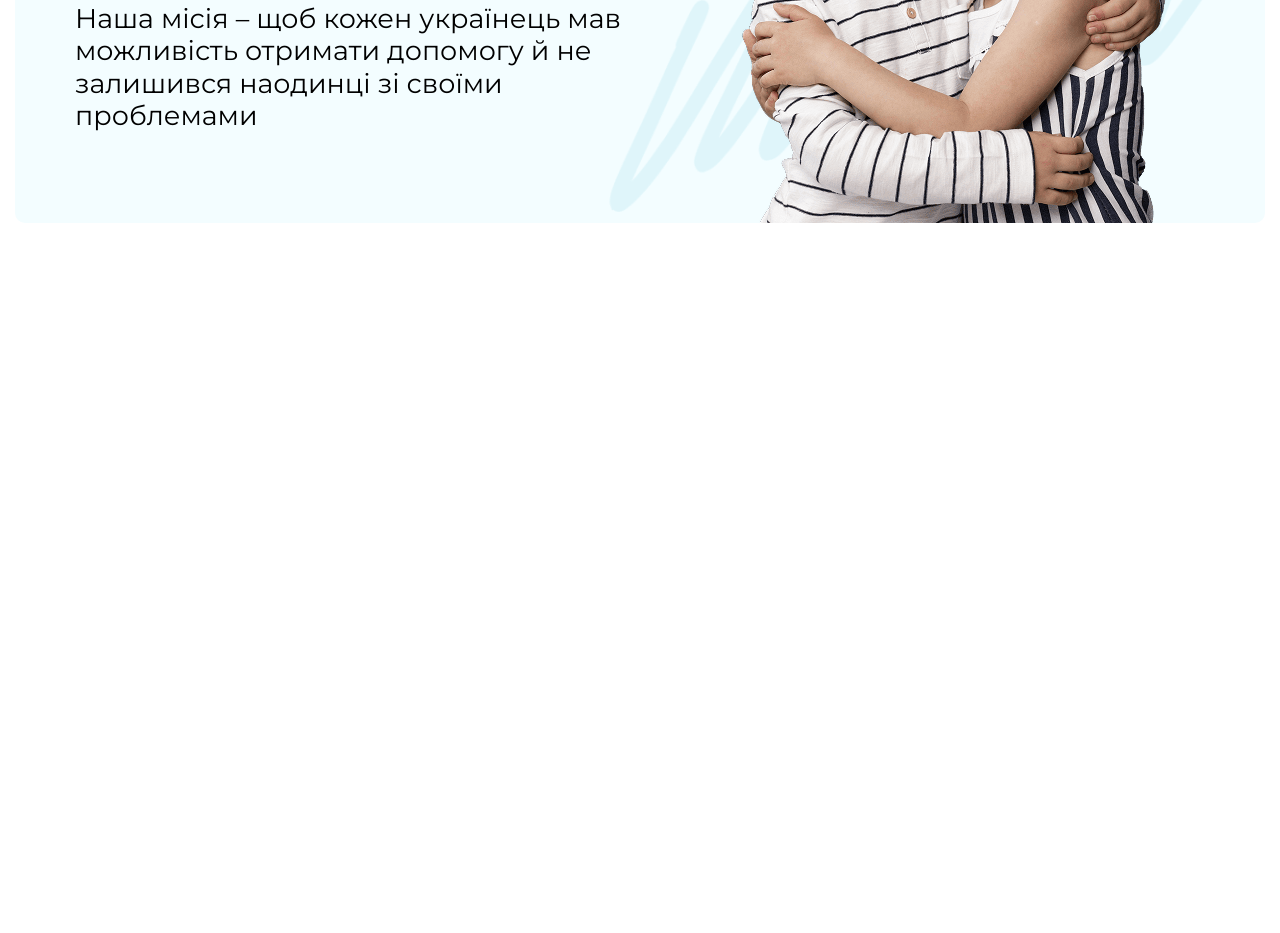
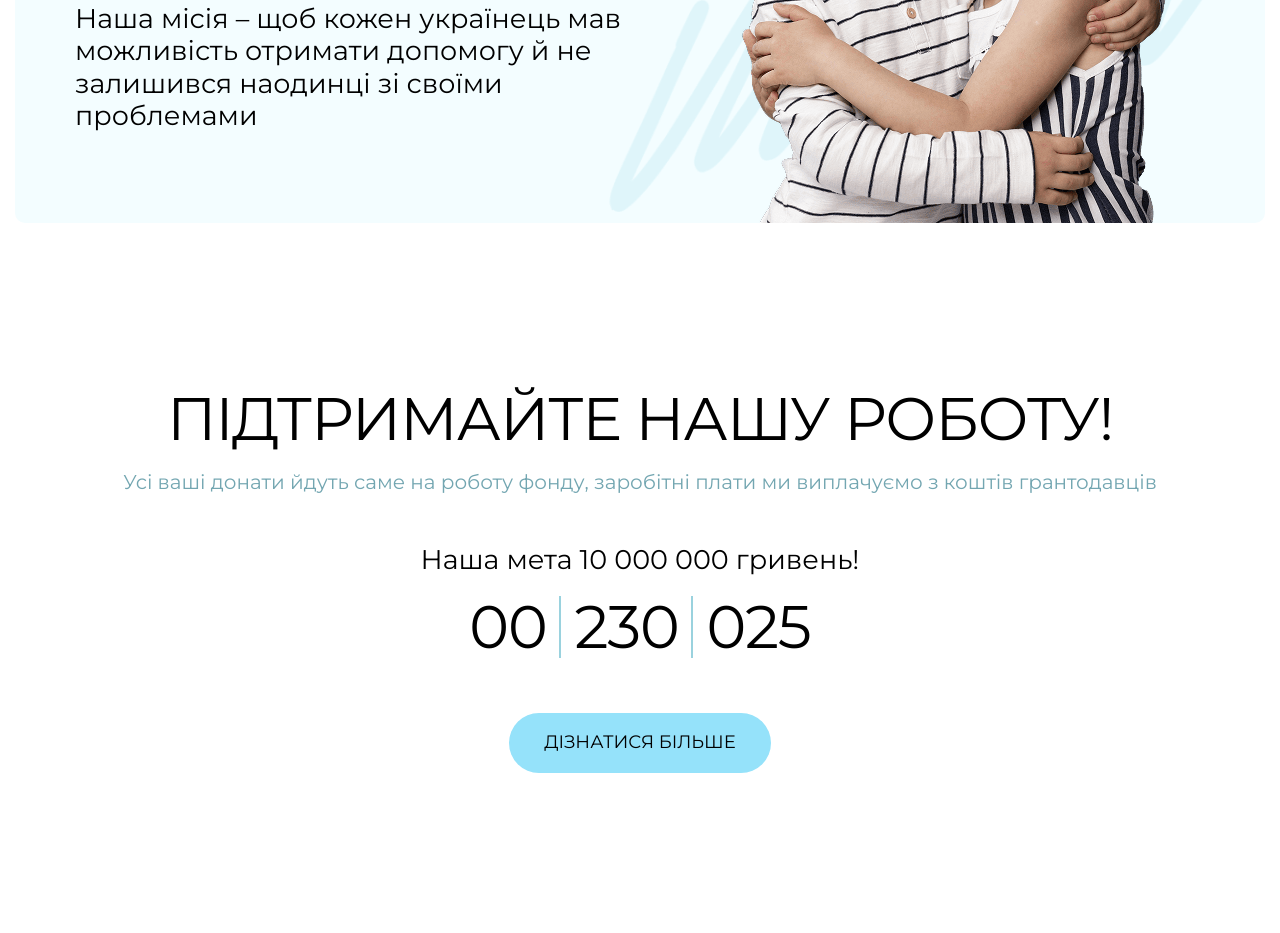
Before and after one commit to JustFantick/freshcode-frontend-intro-practice, a website built with webpack: page src/index.html in a window 1280 px wide. Shown: the part 3090-4023 px from the top of the page. Before the commit the page ends 3473 px from the top, so only its background shows below. Built offline with nearby package versions, Linux system fonts and the light colour scheme.

Commit message:
feat: add donate section

```diff
--- a/src/index.html
+++ b/src/index.html
@@ -123,6 +123,32 @@
                     </div>
                 </div>
             </section>
+
+            <section class="donate-section _section-padding-bottom">
+                <div class="donate-section__container">
+                    <div class="donate-section__title">
+                        <h2> Підтримайте нашу роботу! </h2>
+                        <p class="_highlighted">
+                            Усі ваші донати йдуть саме на роботу фонду, заробітні плати ми виплачуємо з коштів
+                            грантодавців
+                        </p>
+                    </div>
+
+                    <div class="donate-counter-wrapper">
+                        <h6> Наша мета 10 000 000 гривень! </h6>
+
+                        <div class="donate-counter">
+                            <div class="donate-counter__part"> 00 </div>
+                            <span class="donate-counter__separator"></span>
+                            <div class="donate-counter__part"> 230 </div>
+                            <span class="donate-counter__separator"></span>
+                            <div class="donate-counter__part"> 025 </div>
+                        </div>
+                    </div>
+
+                    <button type="button" class="button"> Дізнатися більше </button>
+                </div>
+            </section>
         </main>
 
         <footer class="footer" id="contact"> </footer>
--- a/src/scss/_sections.scss
+++ b/src/scss/_sections.scss
@@ -163,3 +163,69 @@ section {
         }
     }
 }
+
+.donate-section {
+    &__container {
+        display: flex;
+        flex-direction: column;
+        align-items: center;
+        gap: clamp(1.25rem, calc(0.14rem + 4.2vw), 3.13rem); // 425-1140px | 20-50px
+    }
+
+    &__title {
+        display: flex;
+        flex-direction: column;
+        gap: rem(15);
+        text-align: center;
+
+        @media (max-width: 1024px) {
+            gap: rem(10);
+        }
+
+        *._highlighted {
+            color: rgba(115, 166, 177, 1);
+        }
+    }
+
+    .donate-counter-wrapper {
+        display: flex;
+        flex-direction: column;
+        align-items: center;
+        gap: rem(15);
+
+        @media (max-width: 1024px) {
+            gap: rem(10);
+        }
+
+        .donate-counter {
+            display: flex;
+            justify-content: center;
+            align-items: center;
+            gap: rem(13);
+
+            height: rem(72);
+
+            &__part {
+                font-size: rem(60);
+                line-height: 1.2;
+                font-weight: 400;
+                letter-spacing: -0.02em;
+                text-align: center;
+            }
+
+            &__separator {
+                height: 86%;
+                width: rem(2);
+                background-color: rgba(154, 210, 222, 1);
+            }
+
+            @media (max-width: 768px) {
+                height: rem(54);
+
+                &__part {
+                    font-size: rem(40);
+                }
+            }
+        }
+    }
+}
```
